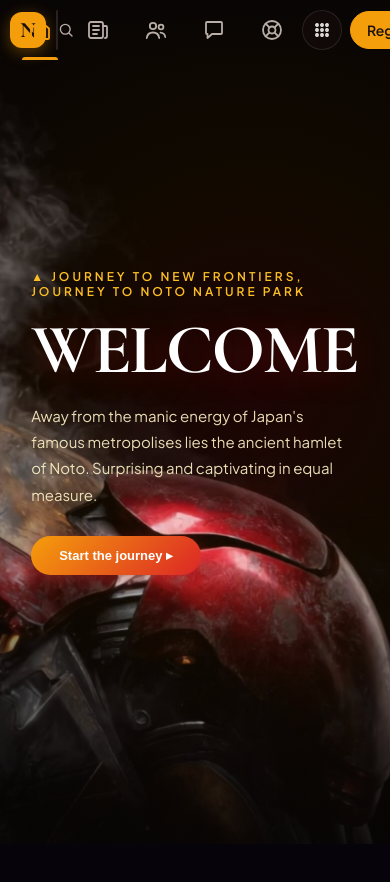
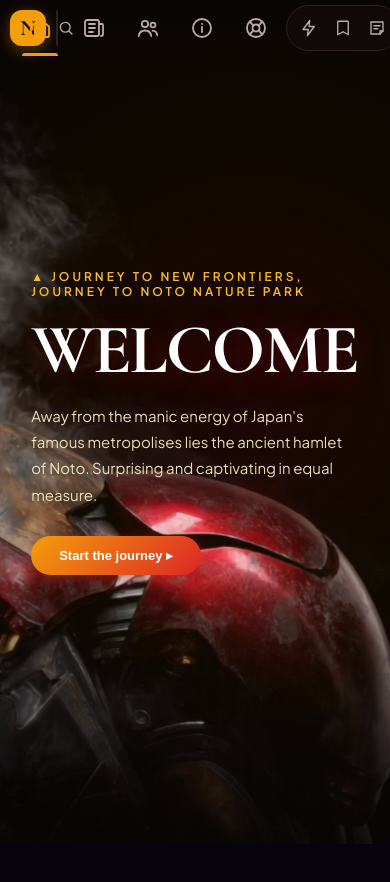
Before and after one commit to TentruycapV12/gitxplore-project, a React (Vite) app: page / in a window 390 px wide. Shown: the top 882 px of the page. Built offline with nearby package versions, Linux system fonts and the light colour scheme.

Commit message:
Mô tả ngắn việc vừa làm

```diff
--- a/src/Components/TopNav.css
+++ b/src/Components/TopNav.css
@@ -12,7 +12,7 @@
   left: 0;
   right: 0;
   z-index: 20;
-  height: 60px;
+  height: 56px;
   display: grid;
   grid-template-columns: minmax(0, 1fr) auto minmax(0, 1fr);
   align-items: center;
@@ -32,9 +32,9 @@
   color: inherit; cursor: pointer; flex: none;
 }
 .tn-logo-mark {
-  width: 40px; height: 40px; display: grid; place-items: center;
+  width: 36px; height: 36px; display: grid; place-items: center;
   border-radius: 12px; background: var(--tn-accent); color: #1a1006;
-  font-family: 'Cormorant Garamond', serif; font-size: 26px; font-weight: 700; line-height: 1;
+  font-family: 'Cormorant Garamond', serif; font-size: 24px; font-weight: 700; line-height: 1;
   box-shadow: 0 4px 16px rgba(245, 158, 11, 0.35);
 }
 .tn-logo-text {
@@ -43,15 +43,15 @@
 }
 
 .tn-search {
-  position: relative; display: flex; align-items: center; height: 40px; min-width: 0;
-  width: 240px; padding-left: 40px;
+  position: relative; display: flex; align-items: center; height: 36px; min-width: 0;
+  width: 220px; padding-left: 36px;
   background: var(--tn-surface); backdrop-filter: blur(12px);
   border: 1px solid var(--tn-line); border-radius: 999px;
   transition: width 0.2s, border-color 0.15s, background 0.15s;
 }
 .tn-search:focus-within { width: 300px; border-color: rgba(245, 158, 11, 0.6); background: rgba(18, 11, 11, 0.92); }
 .tn-search-icon {
-  position: absolute; left: 0; top: 0; width: 40px; height: 100%;
+  position: absolute; left: 0; top: 0; width: 36px; height: 100%;
   display: grid; place-items: center; background: none; border: 0; color: var(--tn-muted); cursor: default;
 }
 .tn-search-icon svg { width: 18px; height: 18px; }
@@ -63,9 +63,9 @@
 .tn-search input::-webkit-search-cancel-button { display: none; }
 
 /* ---------- Giữa: tab icon ---------- */
-.tn-tabs { display: flex; align-items: stretch; gap: 6px; height: 100%; }
+.tn-tabs { display: flex; align-items: stretch; gap: 2px; height: 100%; }
 .tn-tab {
-  position: relative; width: 84px; height: 100%; display: grid; place-items: center;
+  position: relative; width: 72px; height: 100%; display: grid; place-items: center;
   background: none; border: 0; color: var(--tn-muted); cursor: pointer;
 }
 .tn-tab svg { position: relative; z-index: 1; transition: color 0.15s; }
@@ -98,15 +98,14 @@
 /* ---------- Phải ---------- */
 .tn-right { display: flex; align-items: center; justify-content: flex-end; gap: 8px; }
 .tn-wrap { position: relative; }
-.tn-dock { display: flex; align-items: center; }
 
 .tn-circle {
-  position: relative; width: 40px; height: 40px; display: grid; place-items: center;
+  position: relative; width: 36px; height: 36px; display: grid; place-items: center;
   background: var(--tn-surface); backdrop-filter: blur(12px);
   border: 1px solid var(--tn-line); border-radius: 50%; color: var(--tn-text); cursor: pointer;
   transition: background 0.15s, border-color 0.15s, color 0.15s;
 }
-.tn-circle svg { width: 20px; height: 20px; }
+.tn-circle svg { width: 19px; height: 19px; }
 .tn-circle:hover { background: rgba(255, 255, 255, 0.14); }
 .tn-circle.is-on { background: rgba(245, 158, 11, 0.16); border-color: rgba(245, 158, 11, 0.5); color: var(--tn-accent); }
 .tn-badge {
@@ -115,7 +114,7 @@
 }
 
 .tn-avatar {
-  position: relative; width: 40px; height: 40px; padding: 0; display: grid; place-items: center;
+  position: relative; width: 36px; height: 36px; padding: 0; display: grid; place-items: center;
   background: #b91c1c; color: #fff; font-weight: 700; font-size: 15px;
   border: 2px solid rgba(245, 158, 11, 0.55); border-radius: 50%; cursor: pointer;
   transition: border-color 0.15s;
@@ -189,15 +188,14 @@
   .tn-tab { width: 52px; }
   .tn-tab::after { left: 8px; right: 8px; }
   /* tìm kiếm thu lại thành nút tròn, bấm để mở rộng */
-  .tn-search { width: 40px; padding-left: 0; }
+  .tn-search { width: 36px; padding-left: 0; }
   .tn-search input { display: none; }
   .tn-search-icon { width: 100%; cursor: pointer; }
   .tn-search.is-open { position: absolute; left: 10px; right: 10px; top: 10px; width: auto; padding-left: 40px; z-index: 40; background: #161010; }
   .tn-search.is-open input { display: block; }
 }
 @media (max-width: 560px) {
-  .tn-tab:nth-child(5) { display: none; } /* ẩn "Giới thiệu" trên điện thoại nhỏ */
-  .tn-dock { display: none; }
+  .tn-tab:nth-child(4) { display: none; } /* ẩn "Giới thiệu" trên điện thoại nhỏ */
   .tn-btn--ghost { display: none; }
   .tn-logo-mark { width: 36px; height: 36px; font-size: 22px; }
 }
```
